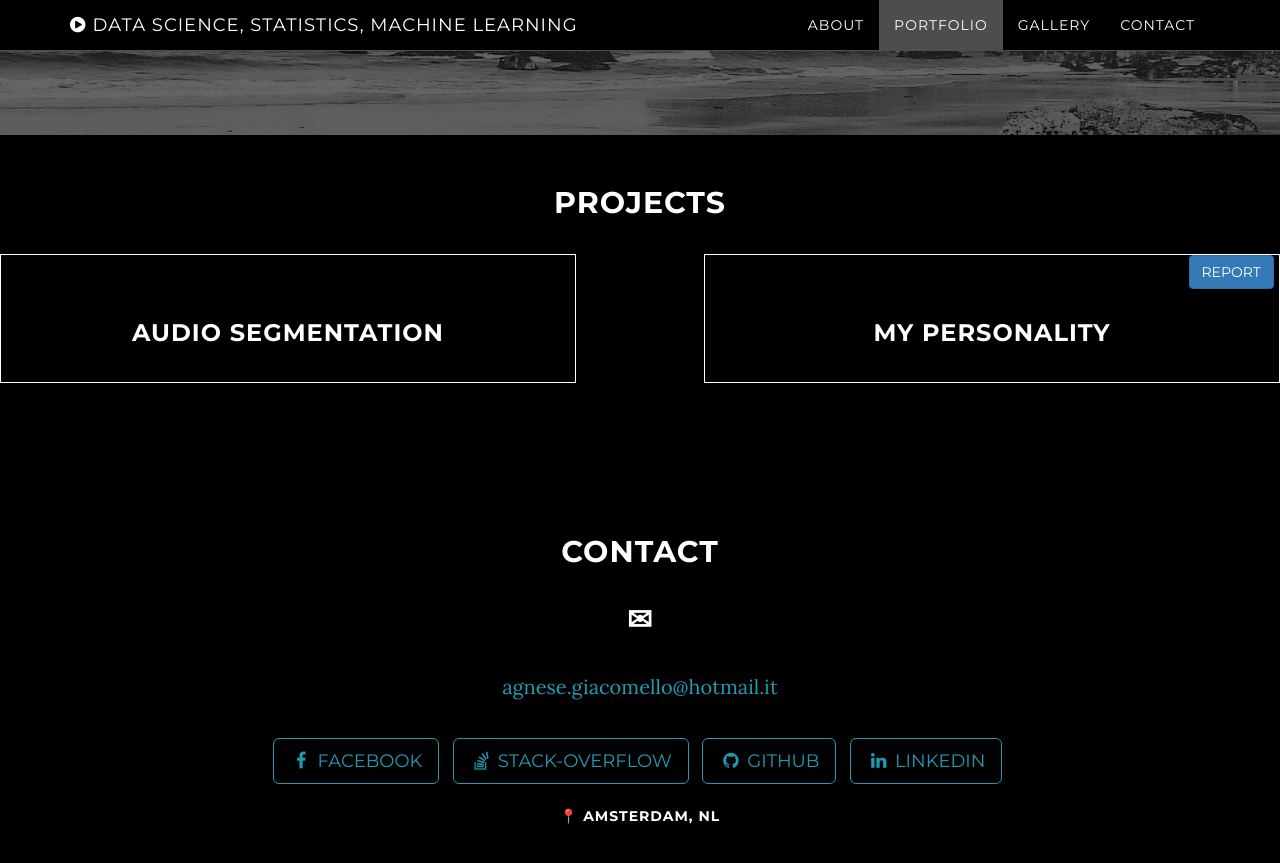
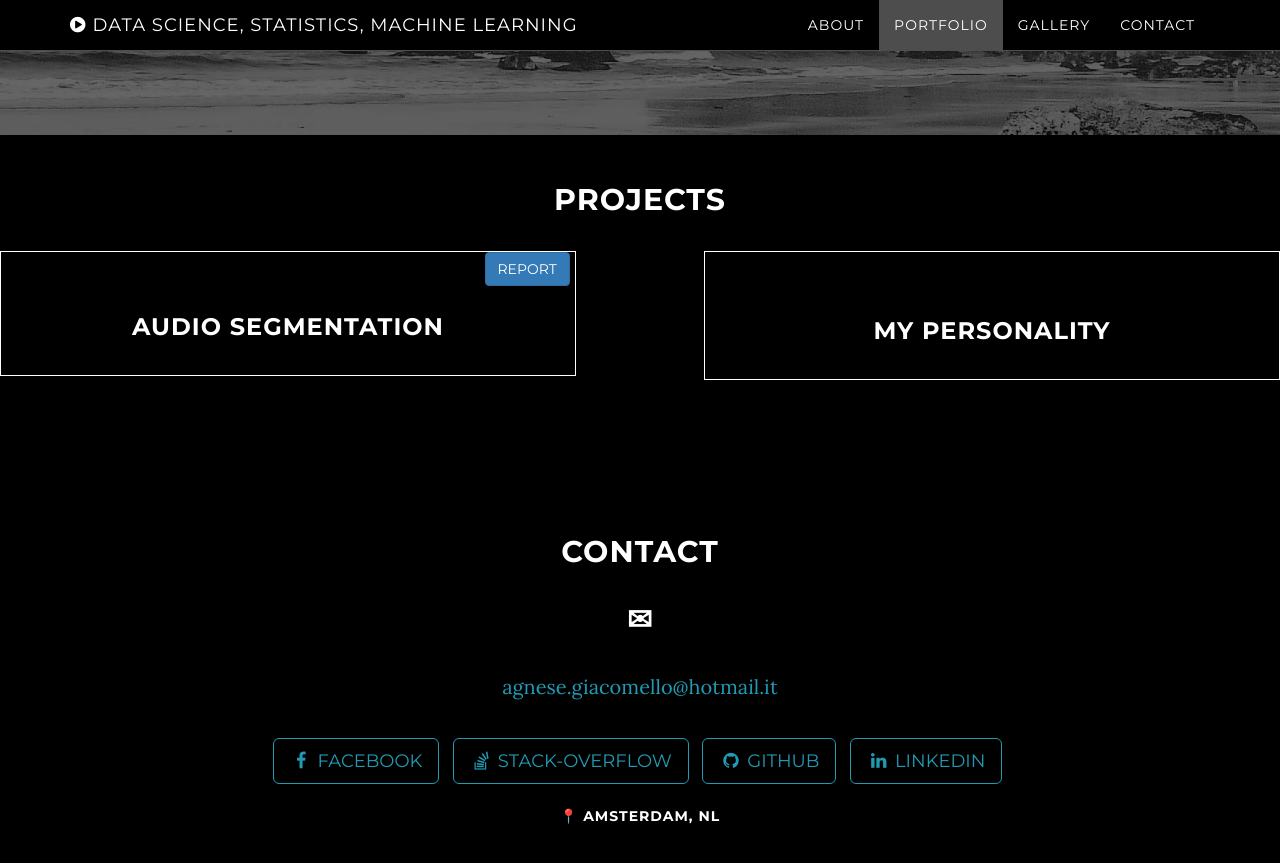
Before and after one commit to AgneseG/AgneseG.github.io, a Jekyll site: the page built from index.html, in a window 1280 px wide and 900 px high, scrolled down 2523 px. Shown: the top 863 px of the window. Built offline with Jekyll 4.4.1, drawn with Linux system fonts in a browser that asks for light colours.

Commit message:
Update download.html

```diff
--- a/_includes/download.html
+++ b/_includes/download.html
@@ -30,14 +30,16 @@ div.cnt2 {
 
 
 </style>
-<h5 class="col-lg-8 col-lg-offset-2" style="color:black">Data Science Lab - SIG Machine Learning Applications</h5>
+<h6 class="col-lg-8 col-lg-offset-2" style="color:black">Data Science Lab - SIG Machine Learning Applications</h6>
 
 <h2 class="col-lg-8 col-lg-offset-2"> Projects </h2>
 
 
 <div class="cnt1" class="col-lg-8 col-lg-offset-2">
-    <h5 class="col-lg-8 col-lg-offset-2" style="color:black">Data Science Lab - SIG Machine Learning Applications</h5>
+    <h6 class="col-lg-8 col-lg-offset-2" style="color:black">Data Science Lab - SIG Machine Learning Applications</h6>
   <h3 class="col-lg-8 col-lg-offset-2" >Audio Segmentation</h3>
+      <a href="https://drive.google.com/file/d/1sbcjbPFX8HLIGBosnztp05XA7lDKWVVw/view?usp=sharing" target="_blank" class="btn btn-primary" class="col-lg-8 col-lg-offset-2">Report</a>
+
 </div>
 
 
@@ -45,7 +47,6 @@ div.cnt2 {
 <div class="cnt2" class="col-lg-8 col-lg-offset-2">
     <h5 class="col-lg-8 col-lg-offset-2" style="color:black">Data Science Lab - SIG Machine Learning Applications</h5>
   <h3 class="col-lg-8 col-lg-offset-2" >My Personality</h3>
-  <a href="https://drive.google.com/file/d/1sbcjbPFX8HLIGBosnztp05XA7lDKWVVw/view?usp=sharing" target="_blank" class="btn btn-primary" class="col-lg-8 col-lg-offset-2">Report</a>
 </div>
 
 
```
